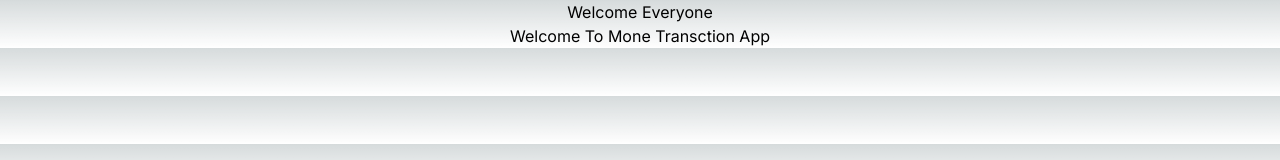
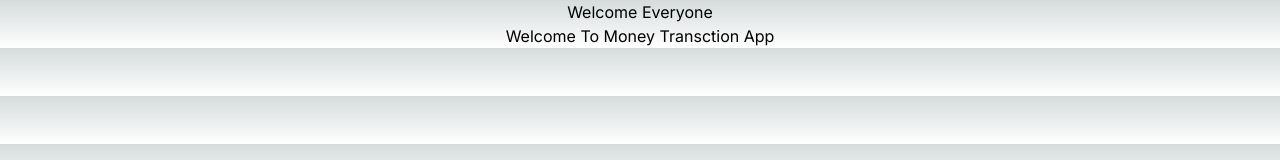
Before and after one commit to saarif23/money-transaction-client, a Next.js app: page / in a window 1280 px wide. Shown: the top 160 px of the page. Built offline with nearby package versions, Linux system fonts and the light colour scheme.

Commit message:
code change

```diff
--- a/src/app/layout.tsx
+++ b/src/app/layout.tsx
@@ -16,7 +16,9 @@ export default function RootLayout({
 }>) {
   return (
     <html lang="en">
-      <body className={inter.className}>{children}</body>
+      <body className={inter.className}>
+        {children}
+        </body>
     </html>
   );
 }
--- a/src/app/page.tsx
+++ b/src/app/page.tsx
@@ -4,7 +4,7 @@ export default function Home() {
   return (
     <main>
       <h1 className="text-center">Welcome Everyone</h1>
-      <h1 className="text-center">Welcome  To Mone Transction App</h1>
+      <h1 className="text-center">Welcome  To Money Transction App</h1>
     </main>
   );
 }
```
